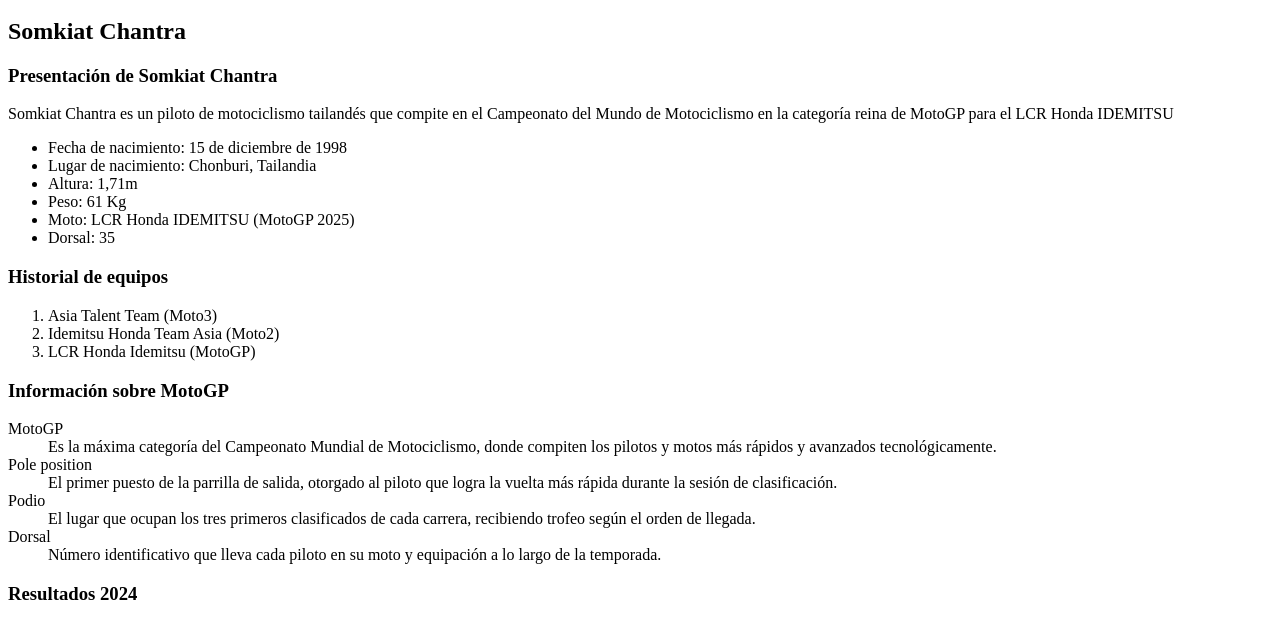
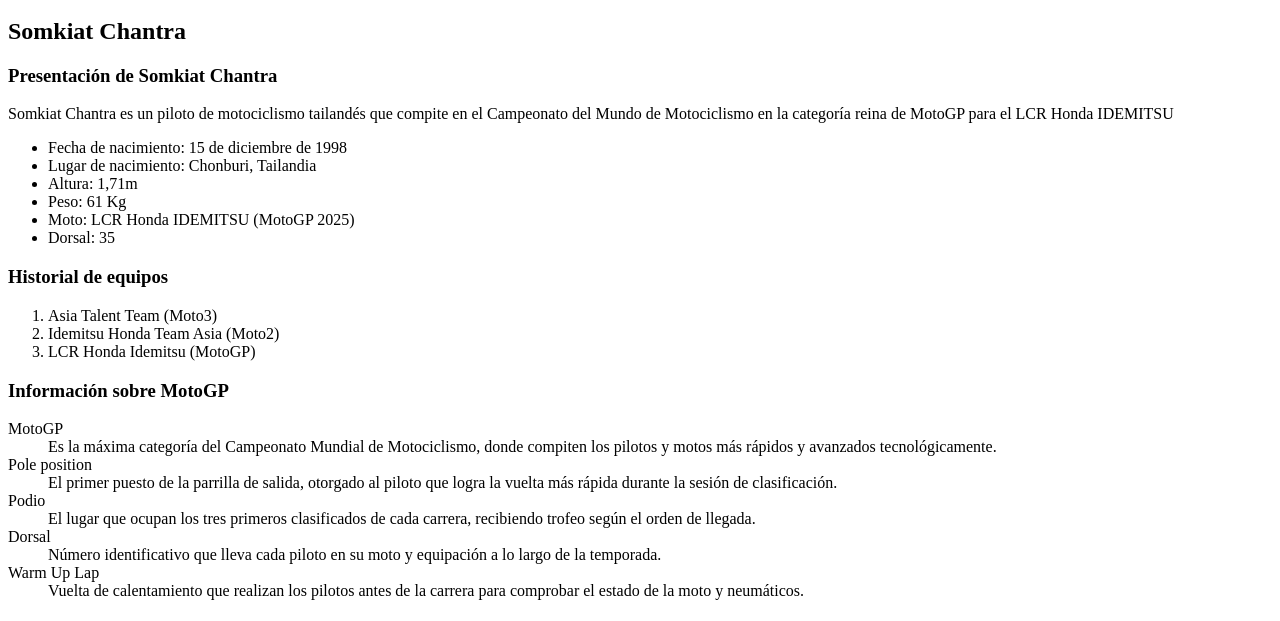
Before and after one commit to UO265217/MotoGP, a plain HTML site: page piloto.html in a window 1280 px wide. Shown: the part 100-721 px from the top of the page. Drawn offline with Linux system fonts and the light colour scheme.

Commit message:
Add warm-up lap description to pilot information

```diff
--- a/piloto.html
+++ b/piloto.html
@@ -87,6 +87,12 @@
                         Número identificativo que lleva cada piloto en su moto y
                         equipación a lo largo de la temporada.
                     </dd>
+                    <dt>Warm Up Lap</dt>
+                    <dd>
+                        Vuelta de calentamiento que realizan los pilotos antes
+                        de la carrera para comprobar el estado de la moto y
+                        neumáticos.
+                    </dd>
                 </dl>
             </article>
             <section>
```
